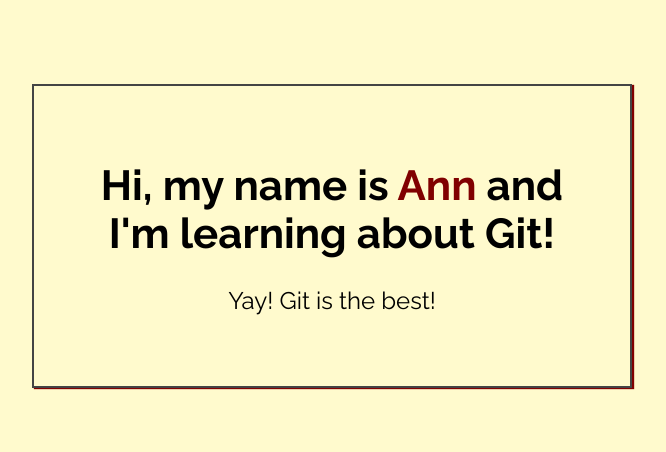
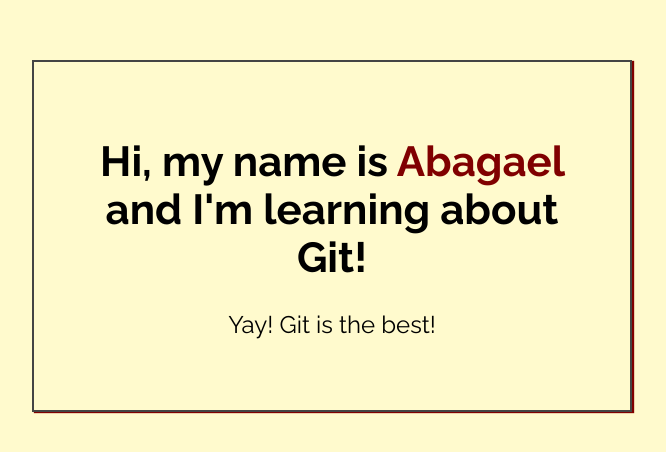
Before and after one commit to abagaelshrader/my-first-repo, a plain HTML site: page index.html in a window 1280 px wide. Shown: the part 164-616 px from the top of the page, without its empty margins (308-974 px from the left). Drawn offline with Linux system fonts and the light colour scheme.

Commit message:
Added name ot index.html

```diff
--- a/index.html
+++ b/index.html
@@ -14,7 +14,7 @@
 <body>
 
     <div class="greeting">
-        <h1>Hi, my name is <span class="highlight">Ann</span> and I'm learning about Git! </h1>
+        <h1>Hi, my name is <span class="highlight">Abagael</span> and I'm learning about Git! </h1>
 
         <p>Yay! Git is the best!</p>
     </div>
```
